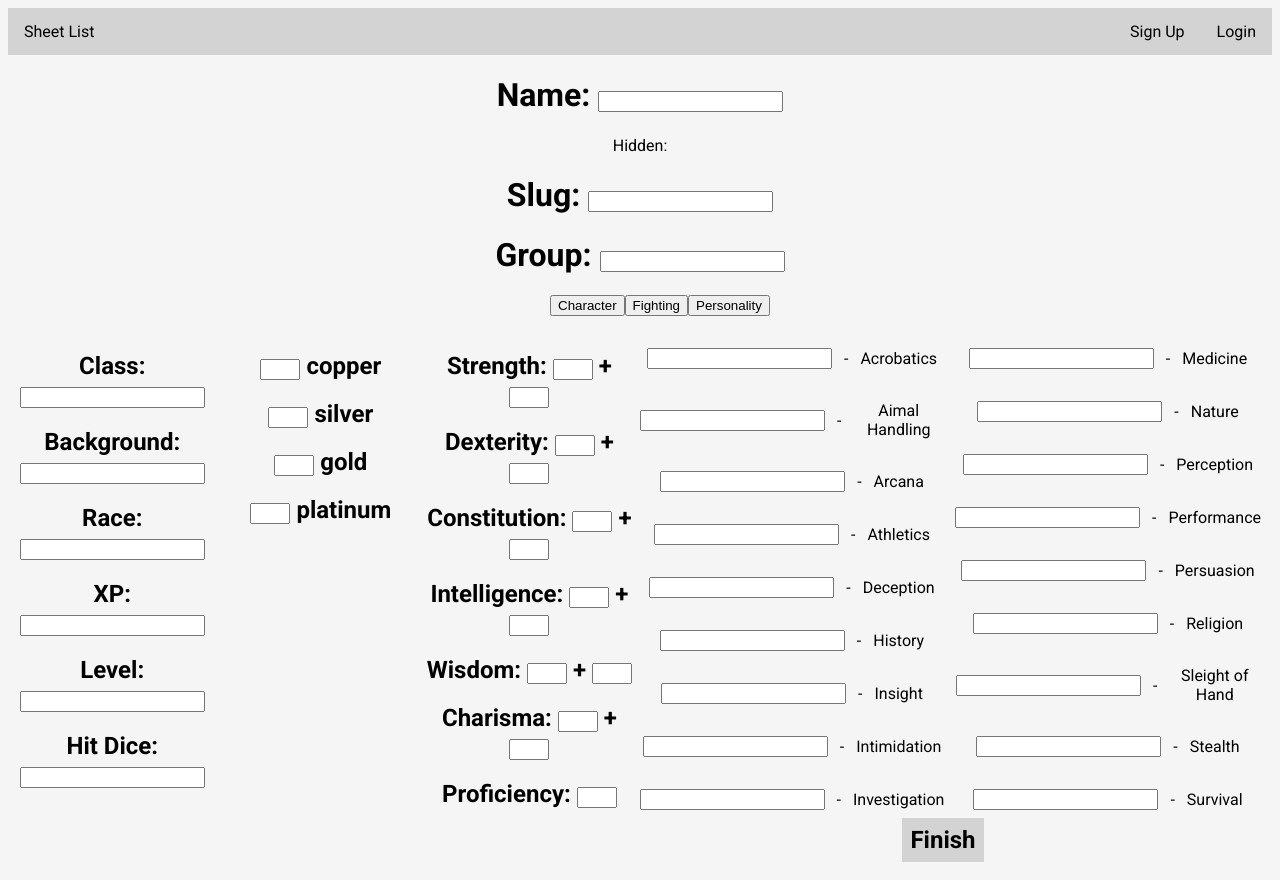
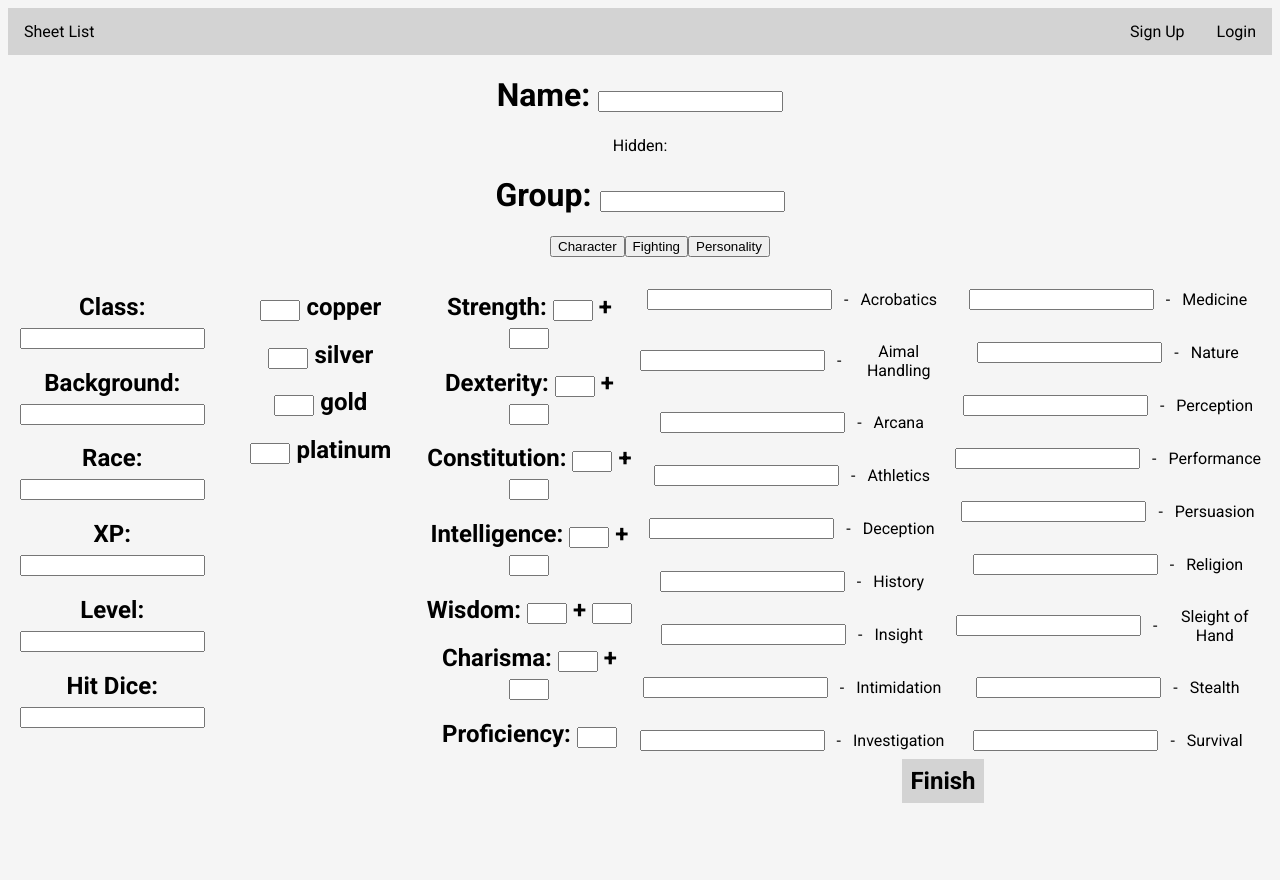
Before and after one commit to Hedgy134117/dice-slave-online, a Django app: template diceSlaveOnline/sheets/templates/sheets/editSheet.html in a window 1280 px wide. After the commit the page ends 803 px from the top, so only its background shows below. Run offline with Django 3.2, Linux system fonts and the light colour scheme; the template is opened without the code that fills it: most values are stand-ins (such as "Sample title", 1, 10 or a date in 2020); form fields are guessed from the names that the template uses.

Commit message:
Get rid of slugs in model & forms

```diff
--- a/diceSlaveOnline/sheets/models.py
+++ b/diceSlaveOnline/sheets/models.py
@@ -19,8 +19,6 @@ class Sheet(models.Model):
     name = models.CharField(max_length=100)
 
     sheetGroup = models.ForeignKey("SheetGroup", on_delete=models.CASCADE, default=1)
-
-    slug = models.SlugField(default="")
 
     Class = models.CharField(max_length=100, default="")
     background = models.CharField(max_length=100)
--- a/diceSlaveOnline/sheets/templates/sheets/createSheet.html
+++ b/diceSlaveOnline/sheets/templates/sheets/createSheet.html
@@ -14,7 +14,6 @@
             {% csrf_token %}
             <p>{{ form.errors }}</p>
             <h1>Name: {{ form.name }}</h1>
-            <h1>Slug: {{ form.slug }}</h1>
             <p>Hidden: {{ form.hidden }}</p>
             <h1>Group: {{ form.sheetGroup }}</h1>
             <div>
--- a/diceSlaveOnline/sheets/templates/sheets/editSheet.html
+++ b/diceSlaveOnline/sheets/templates/sheets/editSheet.html
@@ -15,7 +15,6 @@
             <p>{{ form.errors }}</p>
             <h1>Name: {{ form.name }}</h1>
             <p>Hidden: {{ form.hidden }}</p>
-            <h1>Slug: {{ form.slug }}</h1>
             <h1>Group: {{ form.sheetGroup }}</h1>
             <div>
                 <ul id="sheetNav">
```
